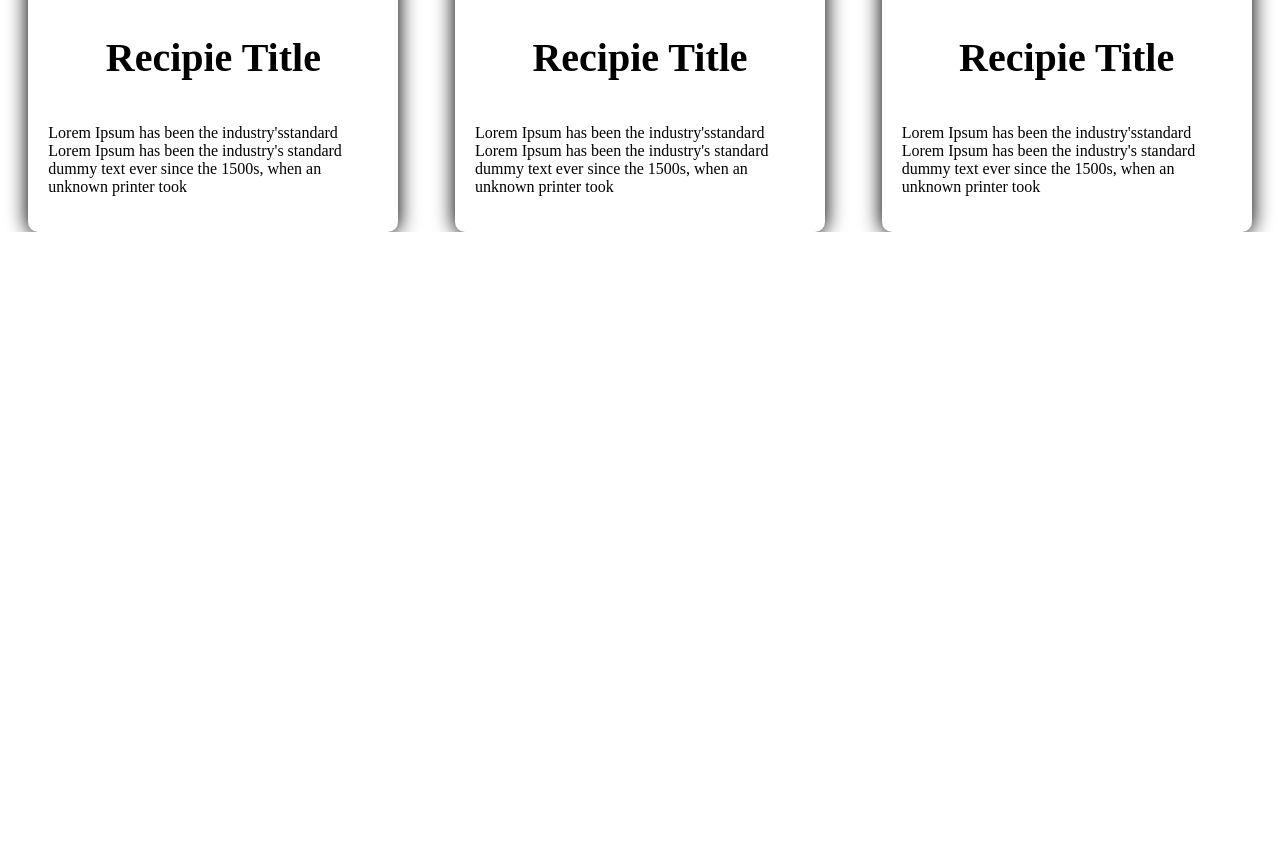
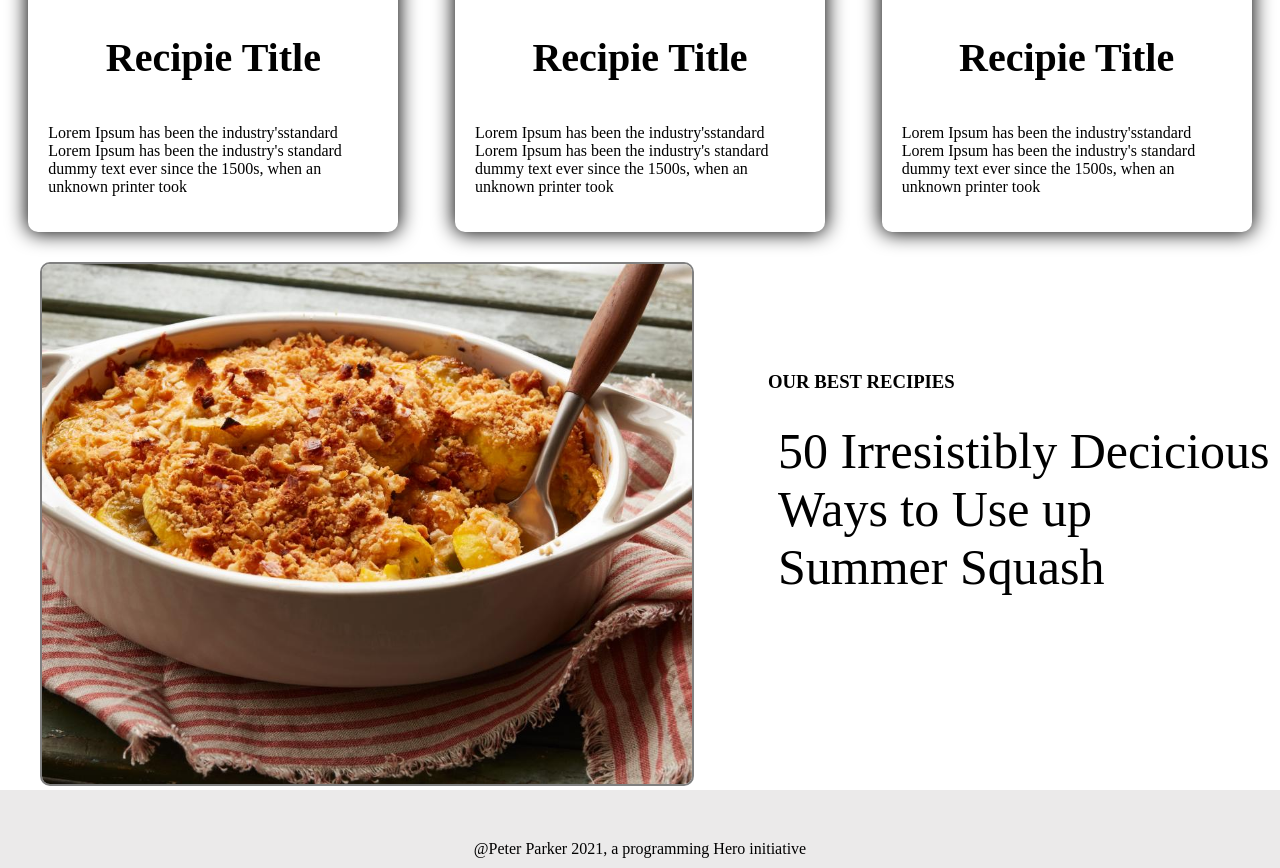
Before and after one commit to AsmaulPSZ/food-corner, a plain HTML site: page index.html in a window 1280 px wide. Shown: the part 1342-2210 px from the top of the page. Before the commit the page ends 1574 px from the top, so only its background shows below. Drawn offline with Linux system fonts and the light colour scheme.

Commit message:
footer done

```diff
--- a/index.html
+++ b/index.html
@@ -72,7 +72,18 @@
                 took</p>
         </div>
     </section>
-
+    <section class="section-flex">
+        <div class="best-recipie-food">
+            <img id="best-item" src="img/best-recipie.jpeg" alt="">
+        </div>
+        <div class="best-recipie-text">
+            <h3>OUR BEST RECIPIES</h3>
+            <p id="delicius">50 Irresistibly Decicious Ways to Use up Summer Squash</p>
+        </div>
+    </section>
+    <footer>
+        <p>@Peter Parker 2021, a programming Hero initiative</p>
+    </footer>
 </body>
 
 </html>
--- a/style.css
+++ b/style.css
@@ -55,3 +55,33 @@ section h2{
 .recipie-title, p{
     padding: 10px;
 }
+.best-recipie-food{
+    width: 60%;
+}
+.best-recipie-text{
+    width: 40%;
+    padding-top: 70px;
+    margin-top: 50px;
+}
+#best-item{
+    width: 650px;
+    margin-top: 30px;
+    margin-left: 40px;
+    border: 2px gray solid;
+    border-radius: 10px;
+}
+#delicius{
+    font-size: 50px;
+    margin:0;
+}
+footer{
+    width: 100%;
+    background-color: rgb(235, 234, 234);
+    margin:0;
+}
+footer p{
+    text-align: center;
+    margin:0;
+    padding-top: 50px;
+
+}
```
Also changed, not shown: img/best-recipie.jpeg (added), img/top-banner.jpeg (added).
